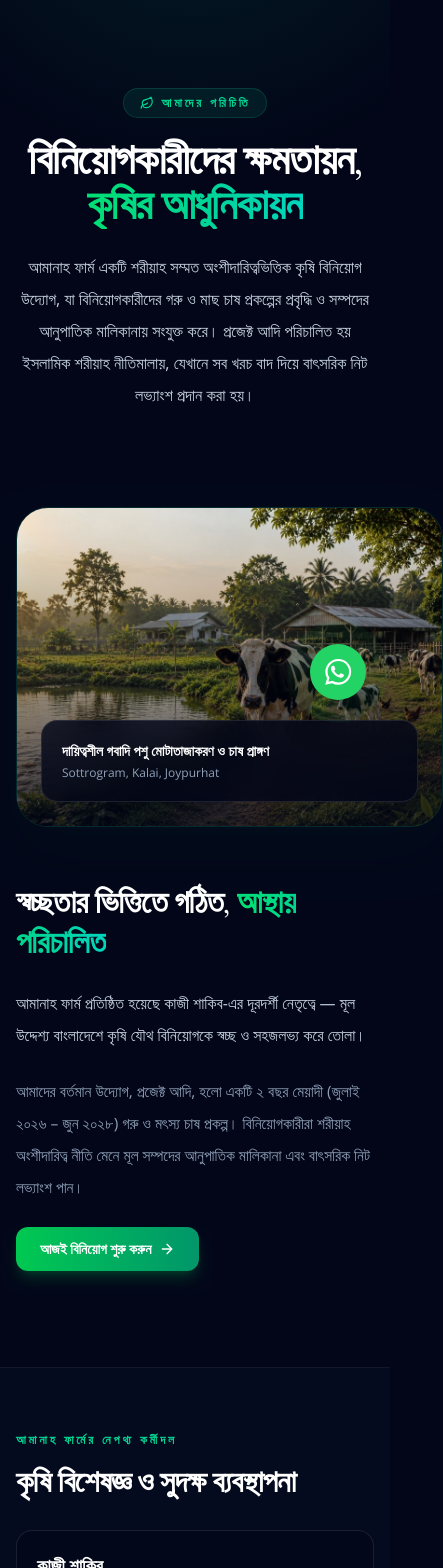
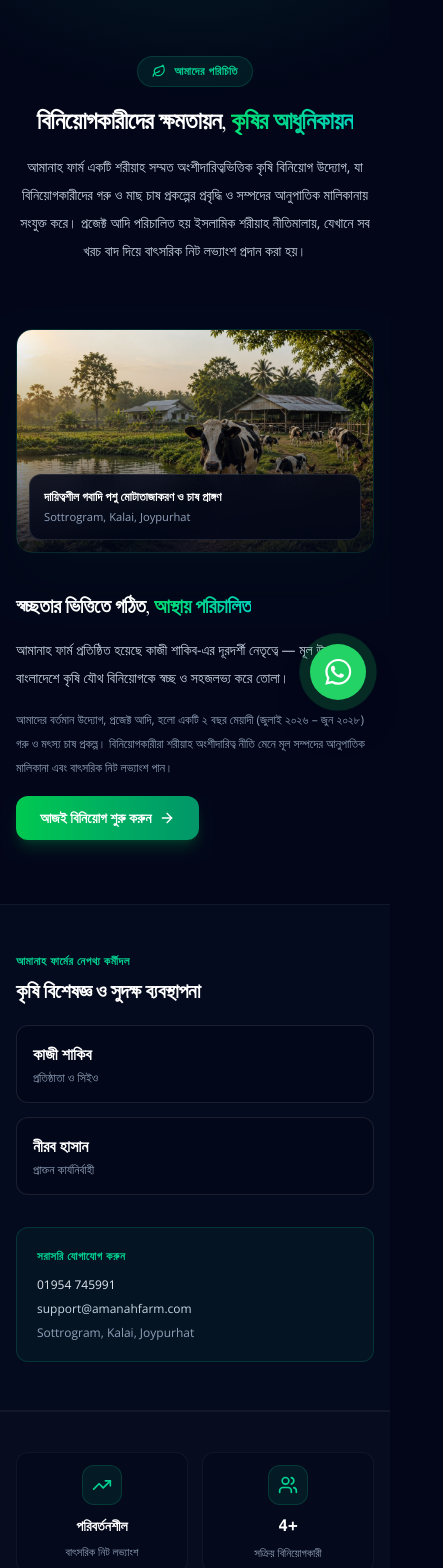
Before and after one commit to DevRomizKhan/Agro-Farm-Investment-Platform, a Next.js app: page /about in a window 390 px wide. Shown: the part 120-1688 px from the top of the page, 443 px wide, since content can reach past the window. Built offline with nearby package versions, Linux system fonts and the light colour scheme; no server answers.

Commit message:
about page and section issues done

```diff
--- a/app/(public)/about/page.tsx
+++ b/app/(public)/about/page.tsx
@@ -53,26 +53,26 @@
 
   return (
     <div className="min-h-screen bg-slate-950">
-      <section className="relative overflow-hidden px-4 pb-24 pt-36 sm:pb-28">
+      <section className="relative overflow-hidden px-4 pb-16 pt-28 sm:pb-28 sm:pt-36">
         <div className="absolute inset-0 bg-[radial-gradient(ellipse_80%_50%_at_50%_-10%,rgba(16,185,129,0.12),transparent)]" />
         <div className="relative z-10 mx-auto max-w-5xl text-center">
-          <div className="mx-auto mb-5 inline-flex items-center gap-2 rounded-full border border-emerald-500/20 bg-emerald-500/10 px-4 py-1.5 text-xs font-bold uppercase tracking-[0.24em] text-emerald-400">
-            <Leaf className="h-3.5 w-3.5" />
-            {t.about.badge}
+          <div className="mx-auto mb-5 inline-flex items-center gap-2 rounded-full border border-emerald-500/20 bg-emerald-500/10 px-3.5 py-1.5 text-[0.7rem] sm:text-xs font-bold uppercase tracking-wider sm:tracking-[0.24em] text-emerald-400">
+            <Leaf className="h-3.5 w-3.5 shrink-0" />
+            <span>{t.about.badge}</span>
           </div>
-          <h1 className="text-[2.65rem] font-black leading-[1.05] text-white sm:text-[3.35rem] lg:text-[4.25rem]">
+          <h1 className="text-2xl font-black leading-tight text-white sm:text-4xl lg:text-[4.25rem] sm:leading-[1.05] break-words">
             {t.about.titlePrefix}
             <span className="gradient-text">{t.about.titleHighlight}</span>
           </h1>
-          <p className="mx-auto mt-6 max-w-3xl text-[1.02rem] leading-8 text-slate-300 sm:text-[1.15rem]">
+          <p className="mx-auto mt-4 sm:mt-6 max-w-3xl text-sm sm:text-[1.15rem] leading-7 sm:leading-8 text-slate-300">
             {t.about.description}
           </p>
         </div>
       </section>
 
-      <section className="mx-auto max-w-7xl px-4 pb-24">
-        <div className="grid items-center gap-14 lg:grid-cols-2">
-          <div className="group relative aspect-[4/3] min-h-[320px] overflow-hidden rounded-[32px] border border-emerald-500/20 shadow-2xl shadow-emerald-950/20">
+      <section className="mx-auto max-w-7xl px-4 pb-16 sm:pb-24">
+        <div className="grid items-center gap-10 lg:gap-14 lg:grid-cols-2">
+          <div className="group relative aspect-[16/10] sm:aspect-[4/3] overflow-hidden rounded-2xl sm:rounded-[32px] border border-emerald-500/20 shadow-2xl shadow-emerald-950/20">
             <Image
               src="/images/carousel/slide3.jpg"
               alt="Amanah Farm cattle operation in Bangladesh"
@@ -81,26 +81,26 @@
               sizes="(max-width: 1024px) 100vw, 50vw"
               className="h-full w-full object-cover transition-transform duration-700 group-hover:scale-105"
             />
-            <div className="absolute inset-0 bg-gradient-to-t from-slate-950/75 to-transparent" />
-            <div className="absolute bottom-6 left-6 right-6 rounded-2xl border border-white/10 bg-slate-950/80 p-5 backdrop-blur-md">
-              <p className="text-sm font-bold text-white">
+            <div className="absolute inset-0 bg-gradient-to-t from-slate-950/85 via-slate-950/30 to-transparent" />
+            <div className="absolute bottom-3 left-3 right-3 sm:bottom-6 sm:left-6 sm:right-6 rounded-xl sm:rounded-2xl border border-white/10 bg-slate-950/85 p-3.5 sm:p-5 backdrop-blur-md">
+              <p className="text-xs sm:text-sm font-bold text-white leading-snug">
                 {lang === 'bn' ? 'দায়িত্বশীল গবাদি পশু মোটাতাজাকরণ ও চাষ প্রাঙ্গণ' : 'Responsible Livestock Facilities'}
               </p>
-              <p className="mt-1 text-xs text-slate-400">{COMPANY_INFO.farmLocations}</p>
+              <p className="mt-1 text-[0.7rem] sm:text-xs text-slate-400 leading-snug">{COMPANY_INFO.farmLocations}</p>
             </div>
           </div>
 
-          <div className="space-y-6">
-            <h2 className="text-[2rem] font-black leading-tight text-white sm:text-[2.6rem]">
+          <div className="space-y-4 sm:space-y-6">
+            <h2 className="text-xl font-black leading-snug text-white sm:text-[2.6rem]">
               {lang === 'bn' ? 'স্বচ্ছতার ভিত্তিতে গঠিত, ' : 'Built on Transparency, '}
               <span className="gradient-text">{lang === 'bn' ? 'আস্থায় পরিচালিত' : 'Powered by Trust'}</span>
             </h2>
-            <p className="text-[1rem] leading-8 text-slate-300 sm:text-[1.05rem]">
+            <p className="text-sm sm:text-[1.05rem] leading-7 sm:leading-8 text-slate-300">
               {lang === 'bn'
                 ? `আমানাহ ফার্ম প্রতিষ্ঠিত হয়েছে ${founderName}-এর দূরদর্শী নেতৃত্বে — মূল উদ্দেশ্য বাংলাদেশে কৃষি যৌথ বিনিয়োগকে স্বচ্ছ ও সহজলভ্য করে তোলা।`
                 : `Amanah Farm was founded by ${founderName} with one goal: make agricultural co-ownership transparent and genuinely accessible to Bangladeshi investors.`}
             </p>
-            <p className="text-[0.97rem] leading-8 text-slate-400 sm:text-[1rem]">
+            <p className="text-xs sm:text-[1rem] leading-6 sm:leading-8 text-slate-400">
               {lang === 'bn'
                 ? 'আমাদের বর্তমান উদ্যোগ, প্রজেক্ট আদি, হলো একটি ২ বছর মেয়াদী (জুলাই ২০২৬ – জুন ২০২৮) গরু ও মৎস্য চাষ প্রকল্প। বিনিয়োগকারীরা শরীয়াহ অংশীদারিত্ব নীতি মেনে মূল সম্পদের আনুপাতিক মালিকানা এবং বাৎসরিক নিট লভ্যাংশ পান।'
                 : 'Our current initiative, Project Adi, is a 2-year ownership program (July 2026 – June 2028) focused on cow and fish production. Investors receive proportionate ownership rights and annual net dividends under Islamic Sharia partnership principles.'}
@@ -113,67 +113,71 @@
         </div>
       </section>
 
-      <section className="border-y border-white/5 bg-slate-900/30 py-16">
-        <div className="mx-auto grid max-w-6xl grid-cols-1 gap-10 px-4 lg:grid-cols-[1fr_auto] lg:items-center">
+      <section className="border-y border-white/5 bg-slate-900/30 py-12 sm:py-16">
+        <div className="mx-auto grid max-w-6xl grid-cols-1 gap-8 sm:gap-10 px-4 lg:grid-cols-[1fr_auto] lg:items-center">
           <div>
-            <p className="mb-3 text-xs font-bold uppercase tracking-[0.24em] text-emerald-400">
+            <p className="mb-2 sm:mb-3 text-[0.7rem] sm:text-xs font-bold uppercase tracking-wider sm:tracking-[0.24em] text-emerald-400">
               {lang === 'bn' ? 'আমানাহ ফার্মের নেপথ্য কর্মীদল' : 'The people behind Amanah Farm'}
             </p>
-            <h2 className="mb-6 text-[1.9rem] font-black text-white sm:text-[2.4rem]">
+            <h2 className="mb-5 sm:mb-6 text-xl sm:text-[2.4rem] font-black text-white leading-snug">
               {lang === 'bn' ? 'কৃষি বিশেষজ্ঞ ও সুদক্ষ ব্যবস্থাপনা' : 'Built by people who understand agriculture'}
             </h2>
-            <div className="grid grid-cols-1 gap-4 sm:grid-cols-2">
+            <div className="grid grid-cols-1 gap-3.5 sm:grid-cols-2">
               {leadership.map(({ name, role }) => (
-                <div key={name} className="rounded-2xl border border-white/10 bg-slate-950/70 p-5">
-                  <p className="text-lg font-bold text-white">{name}</p>
-                  <p className="mt-1 text-sm text-slate-400">{role}</p>
+                <div key={name} className="rounded-xl sm:rounded-2xl border border-white/10 bg-slate-950/70 p-4 sm:p-5">
+                  <p className="text-base sm:text-lg font-bold text-white">{name}</p>
+                  <p className="mt-1 text-xs sm:text-sm text-slate-400">{role}</p>
                 </div>
               ))}
             </div>
           </div>
-          <div className="min-w-[280px] rounded-2xl border border-emerald-500/20 bg-emerald-500/5 p-6">
-            <p className="mb-4 text-xs font-bold uppercase tracking-[0.24em] text-emerald-400">
+          <div className="w-full lg:min-w-[280px] rounded-xl sm:rounded-2xl border border-emerald-500/20 bg-emerald-500/5 p-5 sm:p-6">
+            <p className="mb-3 text-[0.7rem] sm:text-xs font-bold uppercase tracking-wider sm:tracking-[0.24em] text-emerald-400">
               {lang === 'bn' ? 'সরাসরি যোগাযোগ করুন' : 'Connect with us'}
             </p>
-            <p className="text-sm text-slate-200">{COMPANY_INFO.phone}</p>
-            <p className="mt-2 text-sm text-slate-300">{COMPANY_INFO.email}</p>
-            <p className="mt-2 text-sm text-slate-400">{COMPANY_INFO.farmLocations}</p>
+            <p className="text-xs sm:text-sm text-slate-200">{COMPANY_INFO.phone}</p>
+            <p className="mt-2 text-xs sm:text-sm text-slate-300 break-all">{COMPANY_INFO.email}</p>
+            <p className="mt-2 text-xs sm:text-sm text-slate-400">{COMPANY_INFO.farmLocations}</p>
           </div>
         </div>
       </section>
 
-      <section className="border-y border-white/5 bg-slate-900/40 py-14">
-        <div className="mx-auto grid max-w-6xl grid-cols-2 gap-6 px-4 md:grid-cols-4">
+      <section className="border-y border-white/5 bg-slate-900/40 py-10 sm:py-14">
+        <div className="mx-auto grid max-w-6xl grid-cols-2 gap-3.5 sm:gap-6 px-4 md:grid-cols-4">
           {stats.map(({ icon: Icon, val, numericValue, suffix, label }) => (
-            <div key={label} className="space-y-2 text-center">
-              <div className="mx-auto flex h-12 w-12 items-center justify-center rounded-2xl border border-emerald-500/20 bg-emerald-500/10">
-                <Icon className="h-6 w-6 text-emerald-400" />
+            <div key={label} className="space-y-2 text-center rounded-xl border border-white/5 bg-slate-950/40 p-3 sm:p-4 md:border-none md:bg-transparent md:p-0">
+              <div className="mx-auto flex h-10 w-10 sm:h-12 sm:w-12 items-center justify-center rounded-xl sm:rounded-2xl border border-emerald-500/20 bg-emerald-500/10">
+                <Icon className="h-5 w-5 sm:h-6 sm:w-6 text-emerald-400" />
               </div>
-              <p className="font-mono text-[1.35rem] font-black text-white sm:text-[1,95rem]">
+              <div className="text-base font-bold text-white sm:text-2xl">
                 {numericValue !== undefined ? (
-                  <CountUp value={numericValue} suffix={suffix} label={`${numericValue}${suffix || ''} ${label}`} />
-                ) : val}
-              </p>
-              <p className="text-xs text-slate-400">{label}</p>
+                  <span className="font-mono">
+                    <CountUp value={numericValue} suffix={suffix} label={`${numericValue}${suffix || ''} ${label}`} />
+                  </span>
+                ) : (
+                  <span className="font-semibold text-sm sm:text-xl break-words">{val}</span>
+                )}
+              </div>
+              <p className="text-[0.7rem] sm:text-xs text-slate-400 leading-tight">{label}</p>
             </div>
           ))}
         </div>
       </section>
 
-      <section className="mx-auto max-w-6xl px-4 py-20">
-        <div className="mb-12 text-center">
-          <h2 className="text-[1.9rem] font-black text-white sm:text-[2.4rem]">
+      <section className="mx-auto max-w-6xl px-4 py-12 sm:py-20">
+        <div className="mb-8 sm:mb-12 text-center">
+          <h2 className="text-xl sm:text-[2.4rem] font-black text-white leading-tight">
             {lang === 'bn' ? 'আমাদের মূল আদর্শ ও নীতিমালা' : 'Our Core Principles'}
           </h2>
         </div>
-        <div className="grid grid-cols-1 gap-6 md:grid-cols-3">
+        <div className="grid grid-cols-1 gap-4 sm:gap-6 md:grid-cols-3">
           {values.map(({ icon: Icon, title, desc }) => (
-            <div key={title} className="space-y-4 rounded-[28px] border border-white/10 bg-slate-900/50 p-8 transition-all hover:border-emerald-500/30">
-              <div className="flex h-12 w-12 items-center justify-center rounded-2xl border border-emerald-500/20 bg-emerald-500/10 text-emerald-400">
-                <Icon className="h-6 w-6" />
+            <div key={title} className="space-y-3 sm:space-y-4 rounded-2xl sm:rounded-[28px] border border-white/10 bg-slate-900/50 p-5 sm:p-8 transition-all hover:border-emerald-500/30">
+              <div className="flex h-10 w-10 sm:h-12 sm:w-12 items-center justify-center rounded-xl sm:rounded-2xl border border-emerald-500/20 bg-emerald-500/10 text-emerald-400">
+                <Icon className="h-5 w-5 sm:h-6 sm:w-6" />
               </div>
-              <h3 className="text-lg font-bold text-white">{title}</h3>
-              <p className="text-sm leading-7 text-slate-300">{desc}</p>
+              <h3 className="text-base sm:text-lg font-bold text-white">{title}</h3>
+              <p className="text-xs sm:text-sm leading-6 sm:leading-7 text-slate-300">{desc}</p>
             </div>
           ))}
         </div>
--- a/components/public/about-section.tsx
+++ b/components/public/about-section.tsx
@@ -27,54 +27,54 @@
   ]
 
   return (
-    <section id="about" className="py-24 bg-slate-950 relative overflow-hidden">
-      <div className="absolute -top-40 -right-40 w-[500px] h-[500px] bg-emerald-500/5 rounded-full blur-[120px] pointer-events-none ambient-float" />
+    <section id="about" className="py-16 sm:py-24 bg-slate-950 relative overflow-hidden">
+      <div className="absolute -top-40 -right-40 w-[300px] sm:w-[500px] h-[300px] sm:h-[500px] bg-emerald-500/5 rounded-full blur-[100px] sm:blur-[120px] pointer-events-none ambient-float" />
 
       <div className="section-container relative z-10">
-        <Reveal className="grid grid-cols-1 lg:grid-cols-2 gap-16 items-center">
+        <Reveal className="grid grid-cols-1 lg:grid-cols-2 gap-10 lg:gap-16 items-center">
 
           {/* LEFT CONTENT */}
-          <div className="space-y-7">
-            <div className="inline-flex items-center gap-2 px-4 py-2 rounded-full bg-emerald-500/10 border border-emerald-500/20 text-emerald-400 text-sm font-bold uppercase tracking-widest">
-              <Leaf className="h-4 w-4" />
-              {t.about.badge}
+          <div className="space-y-5 sm:space-y-7">
+            <div className="inline-flex items-center gap-2 px-3.5 py-1.5 rounded-full bg-emerald-500/10 border border-emerald-500/20 text-emerald-400 text-xs sm:text-sm font-bold uppercase tracking-wider sm:tracking-widest">
+              <Leaf className="h-4 w-4 shrink-0" />
+              <span>{t.about.badge}</span>
             </div>
 
-            <h2 className="text-[2.35rem] font-black leading-tight text-white sm:text-[2.9rem] lg:text-[3.7rem]">
+            <h2 className="text-2xl font-black leading-tight text-white sm:text-[2.9rem] lg:text-[3.7rem] break-words">
               {t.about.titlePrefix}
               <span className="gradient-text">{t.about.titleHighlight}</span>
             </h2>
 
-            <p className="text-[1.02rem] leading-8 text-slate-300 sm:text-[1.125rem]">
+            <p className="text-sm sm:text-[1.125rem] leading-7 sm:leading-8 text-slate-300">
               {t.about.description}
             </p>
 
-            <div className="grid grid-cols-2 gap-3.5 motion-stagger">
+            <div className="grid grid-cols-1 sm:grid-cols-2 gap-3 sm:gap-3.5 motion-stagger">
               {features.map(({ icon: Icon, label }) => (
                 <div key={label} className="flex items-center gap-3">
-                  <div className="h-9 w-9 rounded-lg bg-emerald-500/10 border border-emerald-500/20 flex items-center justify-center flex-shrink-0">
-                    <Icon className="h-4.5 w-4.5 text-emerald-400" />
+                  <div className="h-8 w-8 sm:h-9 sm:w-9 rounded-lg bg-emerald-500/10 border border-emerald-500/20 flex items-center justify-center flex-shrink-0">
+                    <Icon className="h-4 w-4 sm:h-4.5 sm:w-4.5 text-emerald-400" />
                   </div>
-                  <span className="text-sm sm:text-base text-slate-200 font-medium">{label}</span>
+                  <span className="text-xs sm:text-base text-slate-200 font-medium leading-tight">{label}</span>
                 </div>
               ))}
             </div>
 
             {/* Key numbers */}
-            <div className="flex gap-10 pt-4 border-t border-white/10">
+            <div className="grid grid-cols-3 gap-2 sm:flex sm:gap-10 pt-4 border-t border-white/10">
               {stats.map(({ value, suffix, label }) => (
                 <div key={label}>
-                  <p className="text-3xl font-black text-emerald-400 font-mono">
+                  <p className="text-xl sm:text-3xl font-black text-emerald-400 font-mono">
                     <CountUp value={value} suffix={suffix} label={`${value}${suffix || ''} ${label}`} />
                   </p>
-                  <p className="text-sm text-slate-400 mt-1">{label}</p>
+                  <p className="text-xs sm:text-sm text-slate-400 mt-0.5 sm:mt-1 leading-tight">{label}</p>
                 </div>
               ))}
             </div>
 
             <Link
               href={ROUTES.ABOUT}
-              className="btn-secondary"
+              className="btn-secondary inline-flex items-center gap-2 text-sm font-semibold"
             >
               {t.about.learnMore}
               <ArrowRight className="h-4 w-4" />
@@ -82,8 +82,8 @@
           </div>
 
           {/* RIGHT IMAGE */}
-          <div className="relative">
-            <div className="relative aspect-[3/2] rounded-3xl overflow-hidden border border-emerald-500/20 shadow-2xl group">
+          <div className="relative pb-6 lg:pb-0">
+            <div className="relative aspect-[4/3] rounded-2xl sm:rounded-3xl overflow-hidden border border-emerald-500/20 shadow-2xl group">
               <Image
                 src="/images/carousel/slide3.jpg"
                 alt="Amanah Farm cattle operation in Bangladesh"
@@ -94,9 +94,9 @@
               />
               <div className="absolute inset-0 bg-gradient-to-t from-slate-950/80 via-slate-950/20 to-transparent" />
             </div>
-            <div className="absolute -bottom-5 left-5 right-5 sm:left-8 sm:right-8 rounded-2xl border border-white/10 bg-slate-950/90 px-6 py-4 backdrop-blur-md shadow-xl">
-              <p className="text-base font-bold text-white">{t.about.managedBy} {founderName}</p>
-              <p className="mt-1 text-sm text-slate-400">{founderTitle} · {COMPANY_INFO.farmLocations}</p>
+            <div className="absolute -bottom-1 sm:-bottom-5 left-3 right-3 sm:left-8 sm:right-8 rounded-xl sm:rounded-2xl border border-white/10 bg-slate-950/90 px-4 py-3 sm:px-6 sm:py-4 backdrop-blur-md shadow-xl">
+              <p className="text-xs sm:text-base font-bold text-white">{t.about.managedBy} {founderName}</p>
+              <p className="mt-0.5 sm:mt-1 text-[0.7rem] sm:text-sm text-slate-400">{founderTitle} · {COMPANY_INFO.farmLocations}</p>
             </div>
           </div>
 
```
